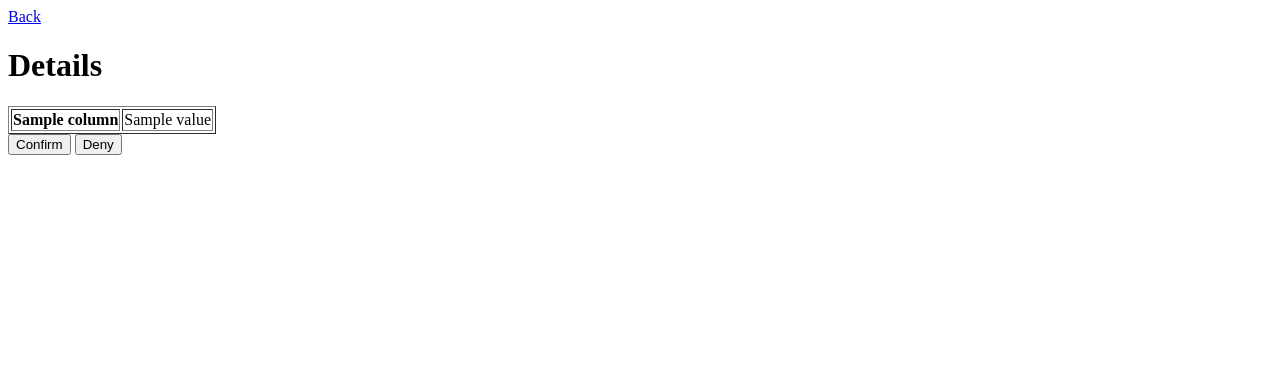
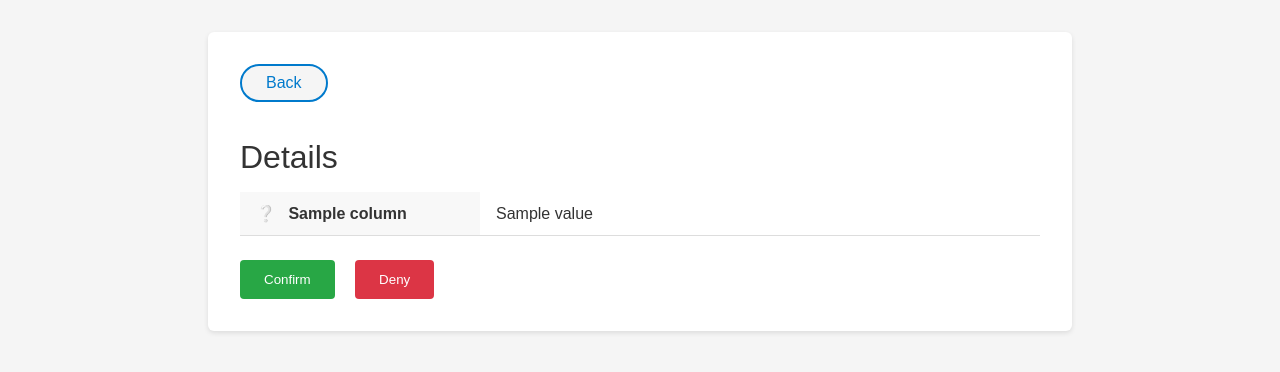
Before and after one commit to DaWanAnOnli/etle-app, a Django app: template main/templates/details.html in a window 1280 px wide. Shown: the top 372 px of the page. Run offline with Django 5.2, Linux system fonts and the light colour scheme; the template is opened without the code that fills it: most values are stand-ins (such as "Sample title", 1, 10 or a date in 2020); some libraries are stand-ins or nearby versions.

Commit message:
finished the majority of details page, next to do is completing the verify and the image

```diff
--- a/main/templates/details.html
+++ b/main/templates/details.html
@@ -2,24 +2,155 @@
 <html>
 <head>
     <title>Details</title>
+    <style>
+        body {
+            margin: 0;
+            font-family: sans-serif;
+            background: #f5f5f5;
+            color: #333;
+        }
+        .container {
+            max-width: 800px;
+            margin: 2rem auto;
+            background: #fff;
+            padding: 2rem;
+            border-radius: 6px;
+            box-shadow: 0 2px 5px rgba(0, 0, 0, 0.1);
+            animation: fadeIn 1s ease-in-out;
+        }
+        @keyframes fadeIn {
+            from { opacity: 0; }
+            to { opacity: 1; }
+        }
+        h1 {
+            margin-bottom: 1rem;
+            font-weight: 500;
+        }
+        .image-container {
+            max-height: 300px;
+            margin-bottom: 1rem;
+            overflow: auto;
+        }
+        .image-container img {
+            max-width: 100%;
+            max-height: 100%;
+            border: 1px solid #ddd;
+            border-radius: 4px;
+            display: block;
+        }
+        table {
+            width: 100%;
+            border-collapse: collapse;
+            margin-bottom: 1.5rem;
+            animation: fadeIn 1s ease-in-out;
+        }
+        tr {
+            border-bottom: 1px solid #ddd;
+        }
+        th, td {
+            border: none;
+            padding: 0.75rem 1rem;
+            text-align: left;
+        }
+        th {
+            width: 30%;
+            background: #f8f8f8;
+        }
+        .icon {
+            margin-right: 0.5rem;
+        }
+        .button-group {
+            margin-top: 1rem;
+        }
+        button {
+            border: none;
+            padding: 0.75rem 1.5rem;
+            margin-right: 1rem;
+            border-radius: 4px;
+            cursor: pointer;
+            transition: 0.2s;
+            color: #fff;
+        }
+        button[name="action"][value="confirm"] {
+            background: #28a745; /* Green */
+        }
+        button[name="action"][value="deny"] {
+            background: #dc3545; /* Red */
+        }
+        a {
+            color: #007acc;
+            text-decoration: none;
+        }
+        a:hover {
+            text-decoration: underline;
+        }
+        .back-button {
+            display: inline-block;
+            padding: 0.5rem 1.5rem;
+            margin-bottom: 1rem;
+            background: #f5f5f5;
+            color: #007acc;
+            border: 2px solid #007acc;
+            border-radius: 50px; /* tube shape */
+            transition: 0.2s;
+            text-decoration: none;
+        }
+        .back-button:hover {
+            background: #e0e0e0;
+        }
+    </style>
 </head>
 <body>
-    <a href="/">Back</a>
+    <div class="container">
+        <a class="back-button" href="/">Back</a>
         <h1>Details</h1>
-    <table border="1">
+        <table>
             <tbody>
                 {% for column, value in details_data %}
+                    {% if column == 'image_url' and value %}
+                        <div class="image-container">
+                            <a href="{{ value }}" target="_blank">
+                                <img src="{{ value }}" alt="Page Image">
+                            </a>
+                        </div>
+                        <img src="https://drive.google.com/thumbnail?id=1wYcWgNkCDyAT0toR3iGV9awKwoyeponc"></img>
+                    {% endif %}
+
+                    {% if column != 'image_url' %}
                         <tr>
-                    <th>{{ column }}</th>
+                            <th>
+                                {% if column == 'status' %}
+                                    <span class="icon">❓</span>
+                                {% elif column == 'id' %}
+                                    <span class="icon">🪪</span>
+                                {% elif column == 'type' %}
+                                    <span class="icon">⚠️</span>
+                                {% elif column == 'plate_number' %}
+                                    <span class="icon">🚗</span>
+                                {% elif column == 'timestamp' %}
+                                    <span class="icon">🕓</span>
+                                {% elif column == 'location' %}
+                                    <span class="icon">📍</span>
+                                {% elif column == 'drone' %}
+                                    <span class="icon">✈</span>
+                                {% elif column == 'is_verified' %}
+                                    <span class="icon">✅</span>
+                                {% else %}
+                                    <span class="icon">❔</span>
+                                {% endif %}
+                                {{ column }}
+                            </th>
                             <td>{{ value }}</td>
                         </tr>
+                    {% endif %}
                 {% endfor %}
             </tbody>
         </table>
-    <form method="POST">
+        <form method="POST" class="button-group">
             {% csrf_token %}
             <button type="submit" name="action" value="confirm">Confirm</button>
             <button type="submit" name="action" value="deny">Deny</button>
         </form>
+    </div>
 </body>
 </html>
```
Also changed, not shown: postgresql_script.txt (+7 -5 lines). Lines whose indentation alone changed are shown as unchanged.
